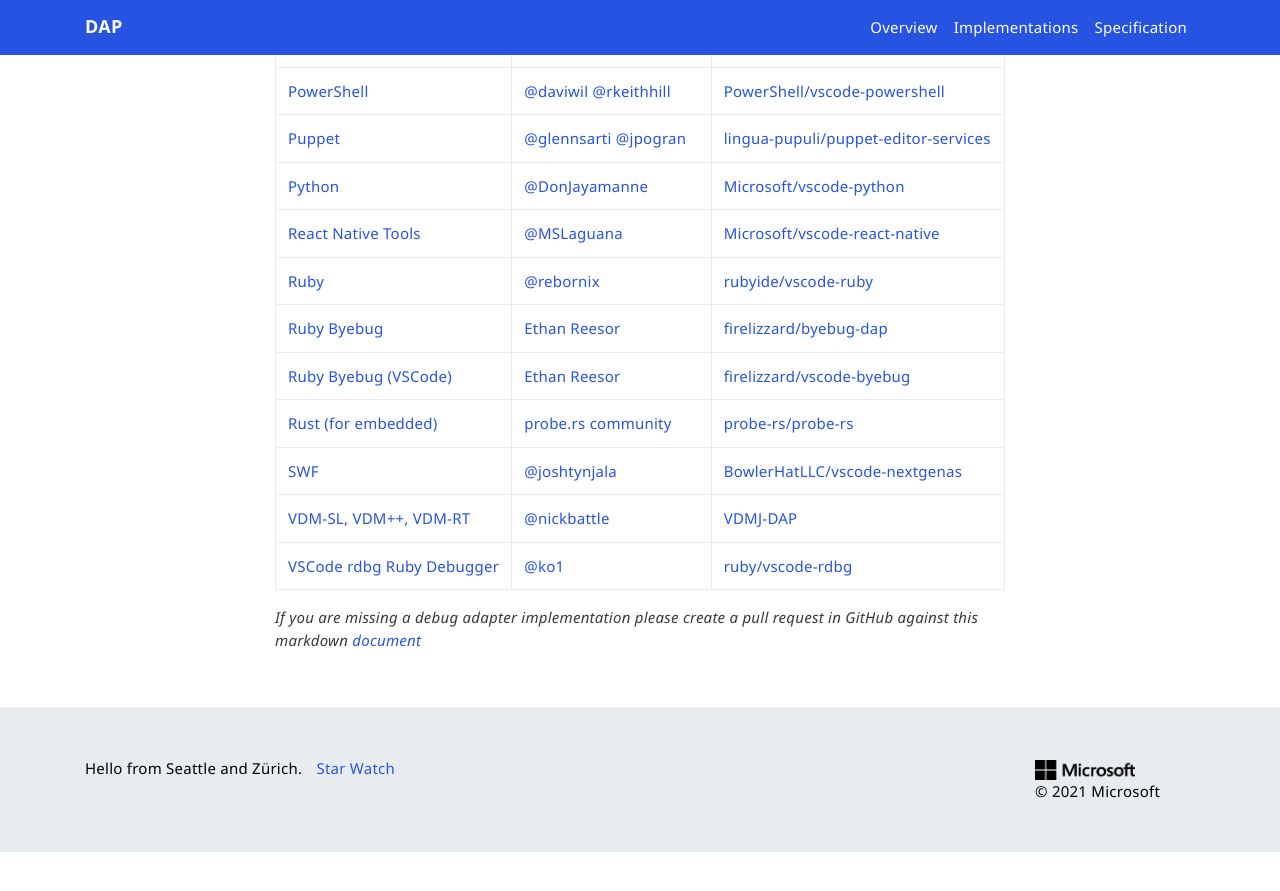
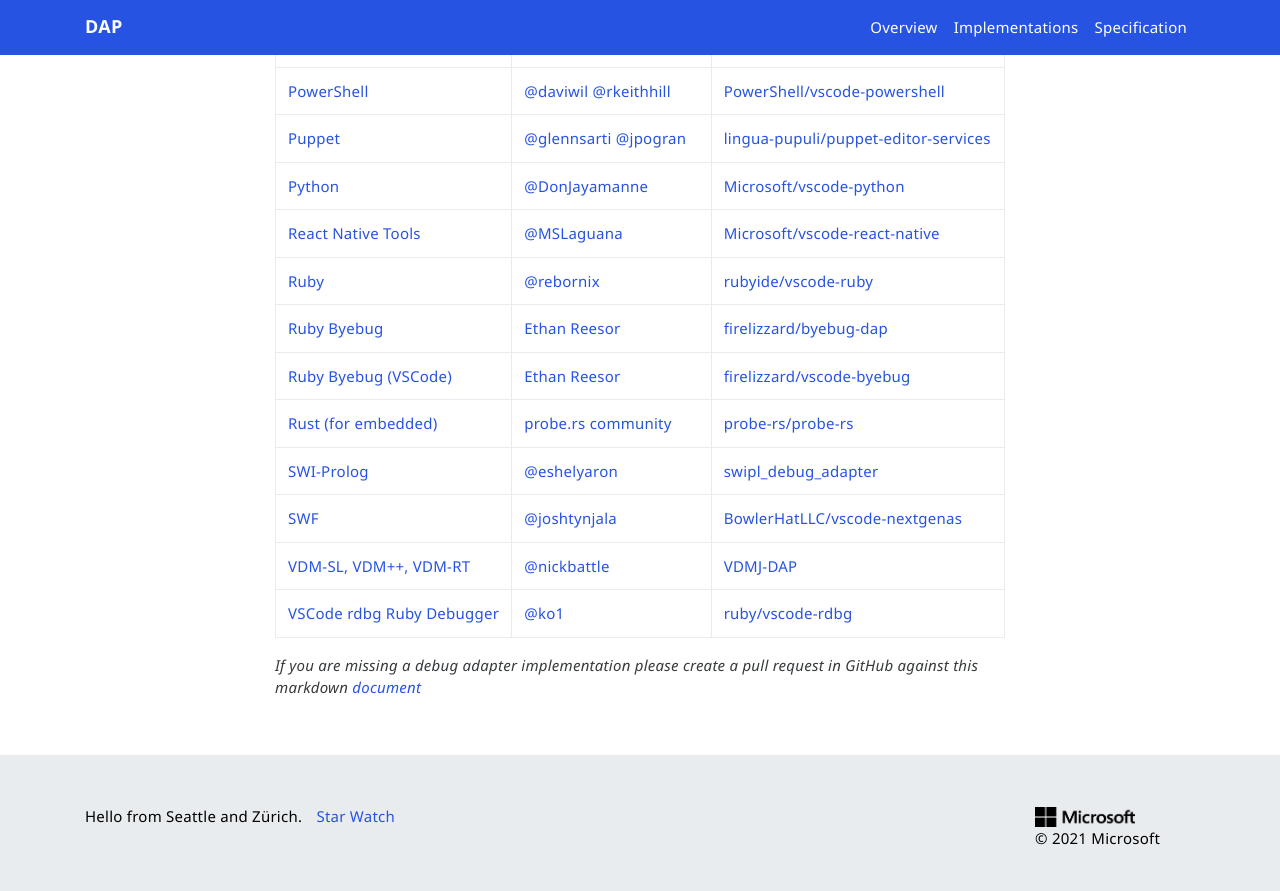
Before and after one commit to microsoft/debug-adapter-protocol, a Jekyll site: the page built from _implementors/adapters.md, in a window 1280 px wide and 900 px high, scrolled down 2894 px. Shown: the top 891 px of the window. Built offline with Jekyll 4.4.1, drawn with Linux system fonts in a browser that asks for light colours; nearby versions of some CDN libraries; comment, search, counter and statistics services are not loaded; before the commit the page ends 3746 px from its top, so only the background shows below that.

Commit message:
Add SWI-Prolog DAP implementation to adapters.md

```diff
--- a/_implementors/adapters.md
+++ b/_implementors/adapters.md
@@ -69,6 +69,7 @@
 [Ruby Byebug](https://rubygems.org/gems/byebug-dap)|[Ethan Reesor](https://gitlab.com/firelizzard)|[firelizzard/byebug-dap](https://gitlab.com/firelizzard/byebug-dap)
 [Ruby Byebug (VSCode)](https://marketplace.visualstudio.com/items?itemName=ethan-reesor.vscode-byebug)|[Ethan Reesor](https://gitlab.com/firelizzard)|[firelizzard/vscode-byebug](https://gitlab.com/firelizzard/vscode-byebug)
 [Rust (for embedded)](https://github.com/probe-rs/vscode)|[probe.rs community](https://github.com/probe-rs)|[probe-rs/probe-rs](https://github.com/probe-rs/probe-rs)
+[SWI-Prolog](https://github.com/eshelyaron/debug_adapter)|[@eshelyaron](https://github.com/eshelyaron)|[swipl_debug_adapter](https://github.com/eshelyaron/debug_adapter)
 [SWF](https://marketplace.visualstudio.com/items?itemName=bowlerhatllc.vscode-nextgenas)|[@joshtynjala](https://github.com/joshtynjala)|[BowlerHatLLC/vscode-nextgenas](https://github.com/BowlerHatLLC/vscode-nextgenas)
 [VDM-SL, VDM++, VDM-RT](https://github.com/nickbattle/vdmj/tree/master/LSP)|[@nickbattle](https://github.com/nickbattle)|[VDMJ-DAP](https://github.com/nickbattle/vdmj/tree/master/lsp)
 [VSCode rdbg Ruby Debugger](https://marketplace.visualstudio.com/items?itemName=KoichiSasada.vscode-rdbg)|[@ko1](https://github.com/ko1)|[ruby/vscode-rdbg](https://github.com/ruby/vscode-rdbg)
```
